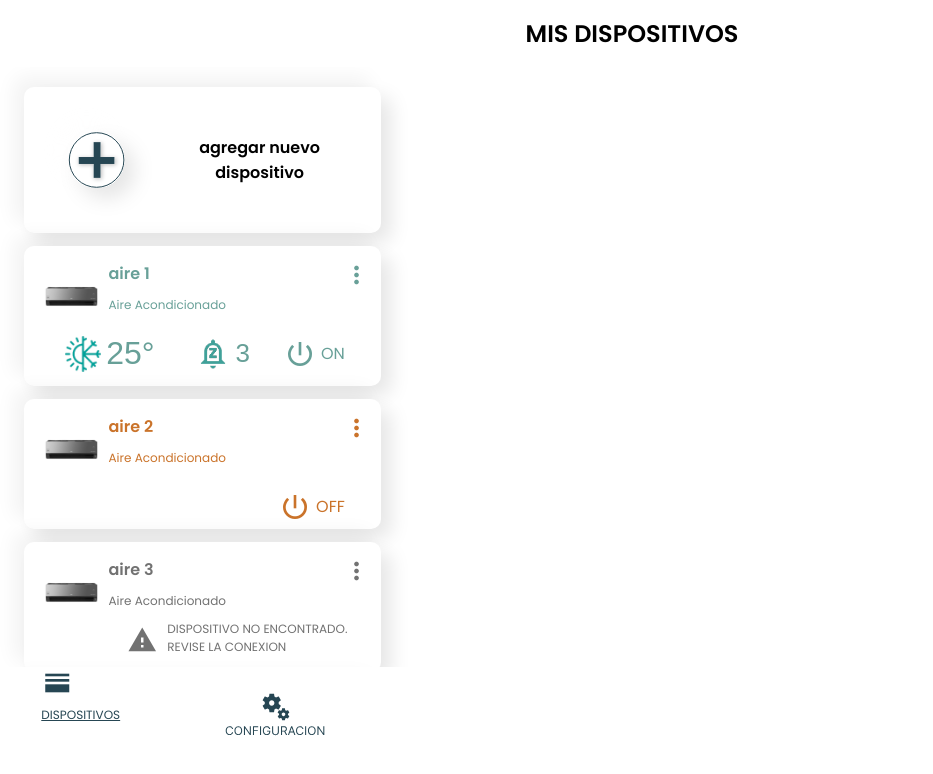
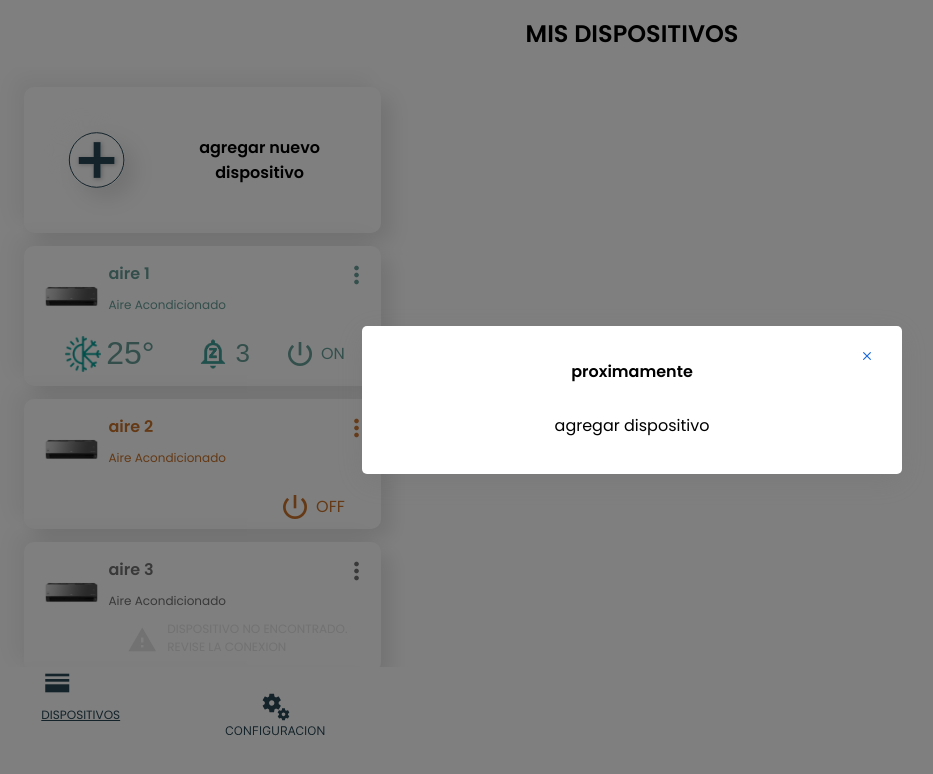
Before and after one commit to Ruodoit/Equipo-11, a React (Create React App) app in the folder Frontend/: page / in a window 1280 px wide. Both pictures are taken after a click on the element "agregar nuevo dispositivo". Shown: the top 774 px of the page, without its empty margins (8-941 px from the left). Built offline with nearby package versions, Linux system fonts and the light colour scheme.

Commit message:
se modifican modales

```diff
--- a/Frontend/src/components/btnAgregar/BtnAgregar.jsx
+++ b/Frontend/src/components/btnAgregar/BtnAgregar.jsx
@@ -1,11 +1,16 @@
+import { useState } from 'react'
+import Modal from '../modal/Modal'
 import './btnAgregar.css'
 
 export default function BtnAgregar() {
-  const handleClick = () => {
-    alert('Aca se abrira el modal para agregar dispositivos')
-  }
+  const [estadoModal, setEstadoModal] = useState(false)
+
   return (
-    <div className='divBtnAgregar' onClick={handleClick}>
+    <>
+      <div
+        className='divBtnAgregar'
+        onClick={() => setEstadoModal(!estadoModal)}
+      >
         <svg
           width='116'
           height='116'
@@ -121,5 +126,17 @@ export default function BtnAgregar() {
         </svg>
         <h2>agregar nuevo dispositivo</h2>
       </div>
+      <Modal
+        estado={estadoModal}
+        setEstado={setEstadoModal}
+        mostrarHeader={false}
+        mostrarOverlay={true}
+      >
+        <div className='contenidoModal'>
+          <h2>proximamente</h2>
+          <p>agregar dispositivo</p>
+        </div>
+      </Modal>
+    </>
   )
 }
--- a/Frontend/src/components/btnAgregar/btnAgregar.css
+++ b/Frontend/src/components/btnAgregar/btnAgregar.css
@@ -17,3 +17,8 @@
   color: var(--texto);
   font-size: 56px;
 }
+.contenidoModal {
+  display: flex;
+  flex-direction: column;
+  align-items: center;
+}
--- a/Frontend/src/components/listaItem/BtnEditar.jsx
+++ b/Frontend/src/components/listaItem/BtnEditar.jsx
@@ -1,5 +1,4 @@
 import { useState } from 'react'
-import styled from 'styled-components'
 import Modal from '../modal/Modal'
 
 export default function BtnEditar() {
@@ -18,37 +17,12 @@ export default function BtnEditar() {
         setEstado={setEstadoModal}
         mostrarHeader={false}
         mostrarOverlay={true}
-        /* lo puedo sacar, queda 20px por defecto*/
-        padding={'20px'}
       >
-        <Contenido>
+        <div className='contenidoModal'>
           <h2>proximamente</h2>
           <p>nuevas funciones</p>
-        </Contenido>
+        </div>
       </Modal>
     </>
   )
 }
-
-const Contenido = styled.div`
-  display: flex;
-  flex-direction: column;
-  align-items: center;
-
-  h1 {
-    font-size: 42px;
-    font-weight: 700;
-    margin-bottom: 10px;
-  }
-
-  p {
-    font-size: 18px;
-    margin-bottom: 20px;
-  }
-
-  img {
-    width: 100%;
-    vertical-align: top;
-    border-radius: 3px;
-  }
-`
--- a/Frontend/src/components/listaItem/CardEncendido.jsx
+++ b/Frontend/src/components/listaItem/CardEncendido.jsx
@@ -25,7 +25,7 @@ export default function CardEncendido(props) {
             <img src={imgVentilador} alt='' className='imgItem' />
           )}
         </div>
-          <div className='principalTxt'onClick={irADispositivo}>
+        <div className='principalTxt' onClick={irADispositivo}>
           <h2>{dispositivo[3]}</h2>
           {dispositivo[8] ? (
             <p className='infoTxt'>Aire Acondicionado</p>
--- a/Frontend/src/components/listaItem/listaItem.css
+++ b/Frontend/src/components/listaItem/listaItem.css
@@ -1,5 +1,3 @@
-
-
 .itemActivo {
   width: 85%;
   max-width: 395px;
@@ -15,6 +13,7 @@
   display: flex;
   flex-direction: column;
   justify-content: space-between;
+  cursor: pointer;
 }
 .itemInactivo {
   width: 85%;
@@ -31,6 +30,7 @@
   display: flex;
   flex-direction: column;
   justify-content: space-between;
+  cursor: pointer;
 }
 .itemDesconectado {
   width: 85%;
@@ -47,6 +47,7 @@
   display: flex;
   justify-content: space-between;
   flex-direction: column;
+  cursor: pointer;
 }
 
 .itemPrincipal {
@@ -153,3 +154,8 @@
   height: auto;
   object-position: center center;
 }
+.contenidoModal {
+  display: flex;
+  flex-direction: column;
+  align-items: center;
+}
--- a/Frontend/src/components/modal/Modal.jsx
+++ b/Frontend/src/components/modal/Modal.jsx
@@ -13,7 +13,11 @@ const Modal = ({
   return (
     <>
       {estado && (
-        <Overlay mostrarOverlay={mostrarOverlay} posicionModal={posicionModal}>
+        <Overlay
+          mostrarOverlay={mostrarOverlay}
+          posicionModal={posicionModal}
+          onClick={() => setEstado(false)}
+        >
           <ContenedorModal padding={padding}>
             {mostrarHeader && (
               <EncabezadoModal>
@@ -51,7 +55,6 @@ const Overlay = styled.div`
   background: ${(props) =>
     props.mostrarOverlay ? 'rgba(0, 0, 0, 0.5);' : 'rgba(0, 0, 0, 0);'}
   //si borro align-items y justify-content, con el padding queda alineado a la izquierda pero lindo
-  *padding: 40px;
   display: flex;
   align-items: ${(props) =>
     props.posicionModal ? props.posicionModal : 'center'};
@@ -59,6 +62,7 @@ const Overlay = styled.div`
 `
 const ContenedorModal = styled.div`
   width: 70vw;
+  max-width: 500px;
   min-heigth: 100px;
   background: #fff;
   position: relative;
```
Also changed, not shown: Frontend/src/components/listaItem/CardDesconectado.jsx (+6 -5 lines), Frontend/src/components/listaItem/CardApagado.jsx (indentation only). Lines whose indentation alone changed are shown as unchanged.
